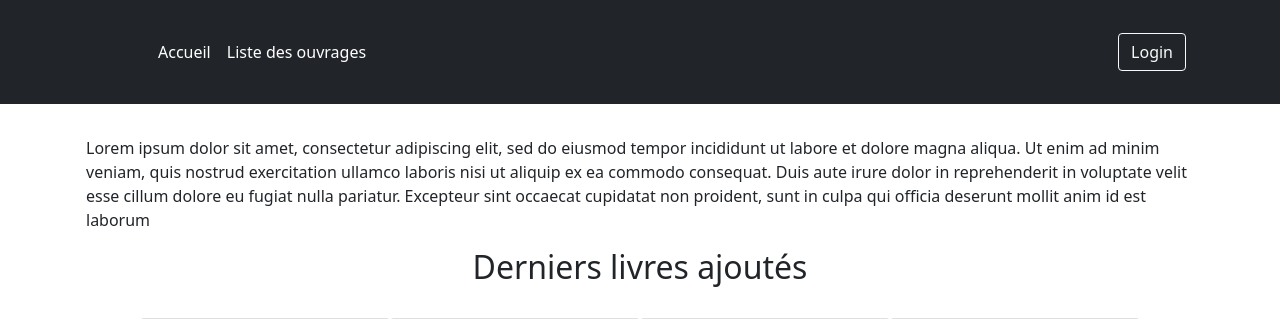
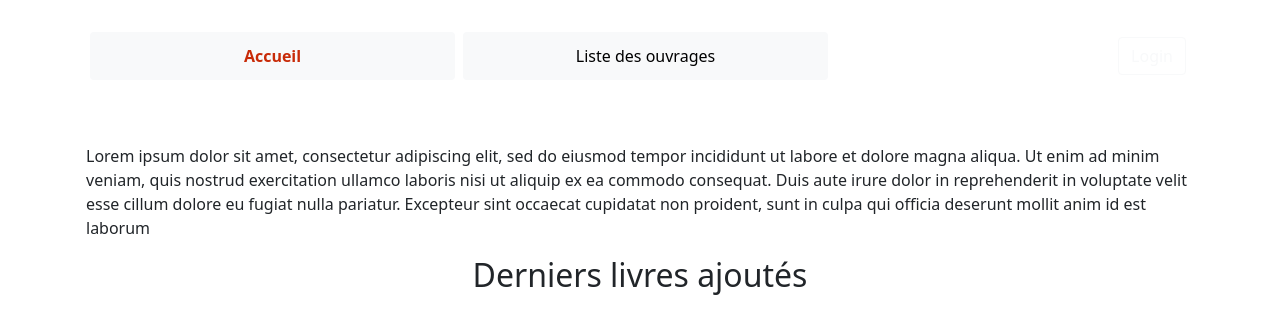
Before and after one commit to J0bot/P_40_livres_html_css_php, a PHP site: page /index.php?page=home in a window 1280 px wide. Shown: the top 319 px of the page. Run offline with PHP 8.4, Linux system fonts and the light colour scheme; data comes from the database, SQL or seed files in the repository.

Commit message:
modif style du nav

```diff
--- a/_final_shit/resources/css/styleSheet.css
+++ b/_final_shit/resources/css/styleSheet.css
@@ -1,7 +1,40 @@
+/*main colors*/
+:root{
+    --main-color: #C82B08;
+    --second-color: #F8F9FA;
+    --second-color-hover: #edeff1;
+}
+
 /*page liste des ouvrages*/
 .listTextStyle a{
     font-size:  1.2em;
     color: black;
     text-decoration: none;
+}
 
+/*nav*/
+.nav-pills .nav-link{
+    background: var(--second-color);
+    display: flex;
+    flex-direction: row;
+    justify-content: center;
+    align-items: center;
+    padding: 12px 16px;
+    position: static;
+    width: 365px;
+    top: 0%;
+    bottom: 0%;
+    margin: 0 0.25em;
 }
+.nav-pills .nav-link.active, .nav-pills .show > .nav-link{
+    background: var(--second-color);
+    color: var(--main-color);
+    font-weight: bolder;
+}
+.nav-link {
+    color: black;
+}
+.nav-link:hover{
+    color:var(--main-color);
+    background: var(--second-color-hover);
+}
--- a/_final_shit/view/header.php
+++ b/_final_shit/view/header.php
@@ -1,21 +1,16 @@
-<header class="p-3 bg-dark text-white">
+<header class="p-3   nav nav-pills nav-justified">
     <div class="container">
       <div class="d-flex flex-wrap align-items-center justify-content-center justify-content-lg-start">
-        <a href="/" class="d-flex align-items-center mb-2 mb-lg-0 text-white text-decoration-none">
-          <svg class="bi me-2" width="40" height="32" role="img" aria-label="Bootstrap"><use xlink:href="#bootstrap"></use></svg>
-        </a>
 
         <ul class="nav col-12 col-lg-auto me-lg-auto mb-2 justify-content-center mb-md-0">
-          <li><a href="#" class="nav-link px-2 text-secondary">
 
-          </a></li>
-          <li><a href="?page=home" class="nav-link px-2 text-white">Accueil</a></li>
-          <li><a href="?page=list" class="nav-link px-2 text-white">Liste des ouvrages</a></li>
+          <li><a href="?page=home" class="nav-link px-2  <?=isset($_GET["page"]) ? ($_GET["page"] == "home" ? "active" : "") : "" ?> ">Accueil</a></li>
+          <li><a href="?page=list" class="nav-link px-2  <?=isset($_GET["page"]) ? ($_GET["page"] == "list" ? "active" : "") : "" ?>">Liste des ouvrages</a></li>
           <?php if (!isset($_SESSION["logged"])) {$_SESSION["logged"]= 0;}
           if ($_SESSION["logged"]==1) {if ($_SESSION["adminRights"]==1) {
             ?>
-            <li><a href="?page=add" class="nav-link px-2 text-white">Ajouter un livre</a></li>
-            <li><a href="?page=addUser" class="nav-link px-2 text-white">Ajouter un user</a></li>
+            <li><a href="?page=add" class="nav-link px-2  <?=isset($_GET["page"]) ? ($_GET["page"] == "add" ? "active" : "") : "" ?>">Ajouter un livre</a></li>
+            <li><a href="?page=addUser" class="nav-link px-2  <?=isset($_GET["page"]) ? ($_GET["page"] == "addUser" ? "active" : "") : "" ?>">Ajouter un user</a></li>
 
             <?php
           } }
```
